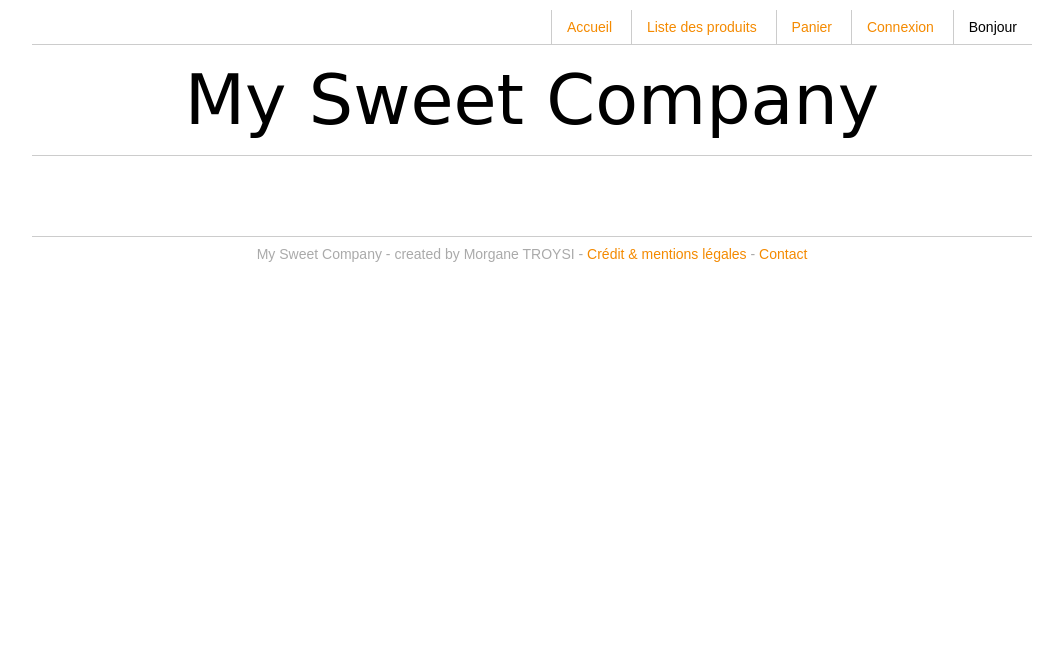
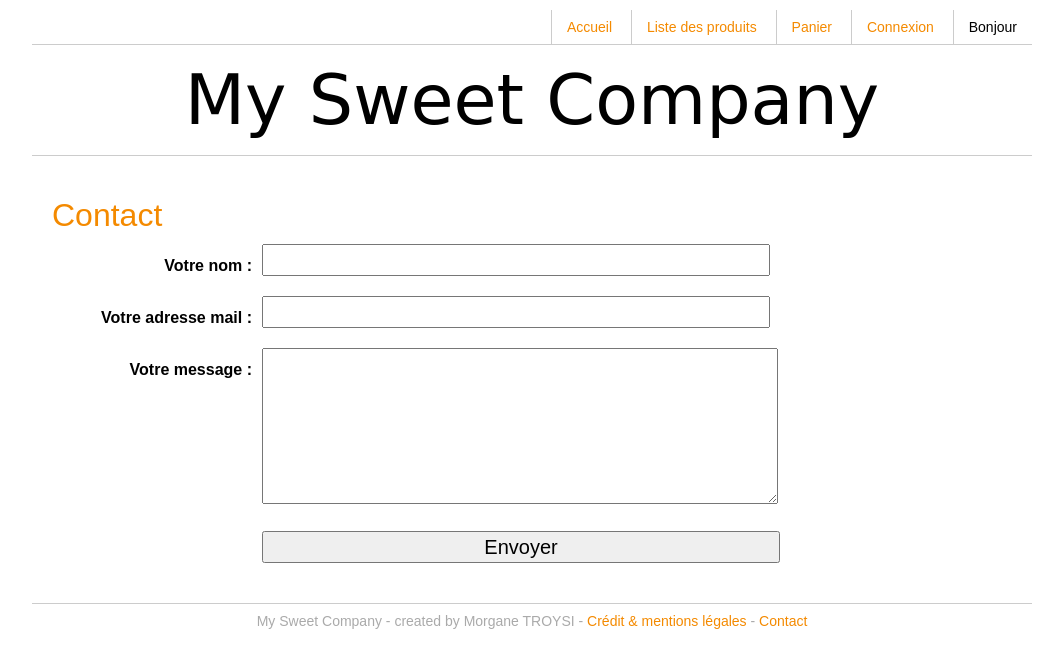
Before and after one commit to mtroysi/mySweetCompany, a Django app: page /contact in a window 1280 px wide. Shown: the top 668 px of the page, without its empty margins (108-1171 px from the left). Run offline with Django 3.2, Linux system fonts and the light colour scheme; some web fonts are replaced.

Commit message:
Page de contact

```diff
--- /dev/null
+++ b/mySweetCompany/forms.py
@@ -0,0 +1,13 @@
+from django import forms
+
+
+class ContactForm(forms.Form):
+    contact_name = forms.CharField(required=True)
+    contact_email = forms.EmailField(required=True)
+    content = forms.CharField(required=True, widget=forms.Textarea)
+
+    def __init__(self, *args, **kwargs):
+        super(ContactForm, self).__init__(*args, **kwargs)
+        self.fields['contact_name'].label = "Votre nom :"
+        self.fields['contact_email'].label = "Votre adresse mail :"
+        self.fields['content'].label = "Votre message :"
--- a/mySweetCompany/static/mySweetCompany/style.css
+++ b/mySweetCompany/static/mySweetCompany/style.css
@@ -26,3 +26,14 @@ body { line-height: 1;font-family: Arial, Helvetica, sans-serif;font-size: 12px;
 .main-col p { line-height: 1.5em; margin-bottom: 20px; }
 
 #footer { border-top: 1px solid #ccc; clear: both; text-align: center; padding: 10px; color: #aaa; }
+
+.contact-notice { text-align: center; padding: 10px; background: #DFF2BF; border: 1px solid; color: #4F8A10; margin-bottom: 10px; }
+form.contact { font-size: 16px; }
+form.contact div { clear: left; margin-bottom: 10px; }
+form.contact label { float: left; margin-right: 10px; text-align: right; width: 200px; font-weight: bold; vertical-align: top; padding-top: 10px; }
+form.contact input[type="text"],
+form.contact input[type="email"]
+{ width: 500px; line-height: 26px; font-size: 20px; min-height: 26px; }
+form.contact textarea { width: 510px; height: 150px; line-height: 26px; font-size: 20px; }
+form.contact button[type="submit"] { margin-left: 210px; width: 518px; line-height: 26px; font-size: 20px; min-height: 26px; }
+form.contact ul li { color: #ff0000; margin-bottom: 5px; }
--- a/mySweetCompany/templates/contact.html
+++ b/mySweetCompany/templates/contact.html
@@ -3,5 +3,10 @@
 {% block pagetitle %}Contact{% endblock %}
 
 {% block content %}
-
+    <h1>Contact</h1>
+    <form role="form" class="contact" action="" method="post">
+        {% csrf_token %}
+        {{ form.as_p }}
+        <button type="submit">Envoyer</button>
+    </form>
 {% endblock %}
--- a/mySweetCompany/views.py
+++ b/mySweetCompany/views.py
@@ -1,6 +1,12 @@
 from django.shortcuts import render
 from django.conf import settings
 from produits.models import Produit
+from mySweetCompany.forms import ContactForm
+from django.core.mail import EmailMessage
+from django.shortcuts import redirect
+from django.template import Context
+from django.template.loader import get_template
+
 
 # def home(request):
 #     name='Valou'
@@ -10,7 +16,7 @@ from produits.models import Produit
 
 def home(request):
     produits = Produit.objects.all().order_by('-date_publication')[:10]
-    return render(request, 'home.html', {'produits':produits})
+    return render(request, 'home.html', {'produits': produits})
 
 
 def login(request):
@@ -23,7 +29,7 @@ def inscription(request):
 
 def produits(request):
     produits = Produit.objects.all()
-    return render(request, 'produits.html', {'produits':produits})
+    return render(request, 'produits.html', {'produits': produits})
 
 
 def panier(request):
@@ -31,7 +37,39 @@ def panier(request):
 
 
 def contact(request):
-    return render(request, 'contact.html')
+    form_class = ContactForm
+    if request.method == 'POST':
+        form = form_class(data=request.POST)
+
+        if form.is_valid():
+            contact_name = request.POST.get(
+                'contact_name'
+                , '')
+            contact_email = request.POST.get(
+                'contact_email'
+                , '')
+            form_content = request.POST.get('content', '')
+
+            # Email the profile with the
+            # contact information
+            template = get_template('contact_template.txt')
+        context = Context({
+            'contact_name': contact_name,
+            'contact_email': contact_email,
+            'form_content': form_content,
+        })
+        content = template.render(context)
+
+        email = EmailMessage(
+            "New contact form submission",
+            content,
+            "Your website" + '',
+            ['youremail@gmail.com'],
+            headers={'Reply-To': contact_email}
+        )
+        email.send()
+        return redirect('contact')
+    return render(request, 'contact.html', {'form': form_class})
 
 
 def credits(request):
```
Also changed, not shown: mySweetCompany/settings.py (+7 -0 lines), mySweetCompany/templates/contact_template.txt (added, +8 -0 lines).
